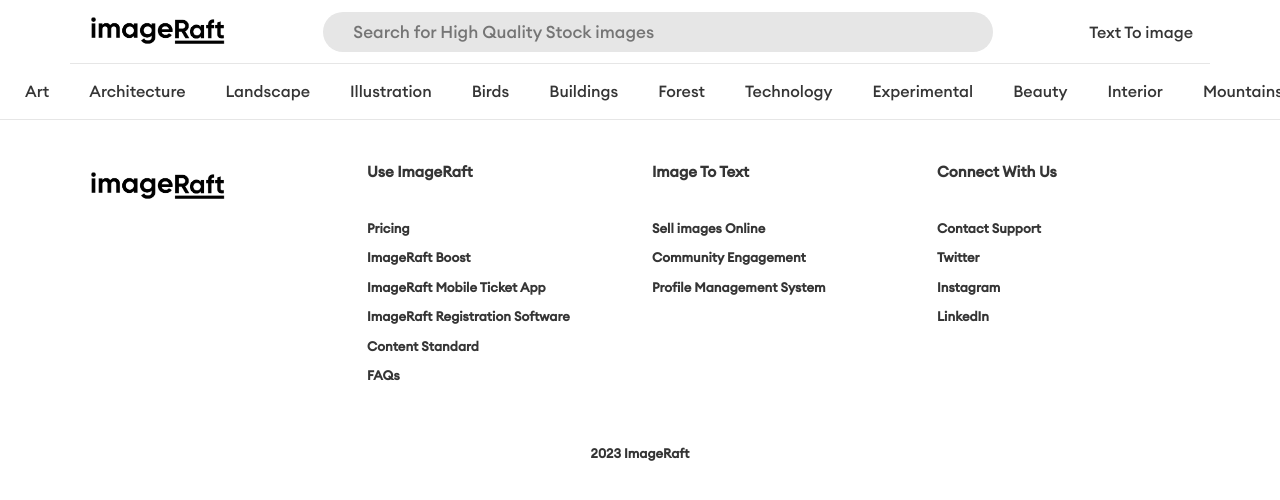
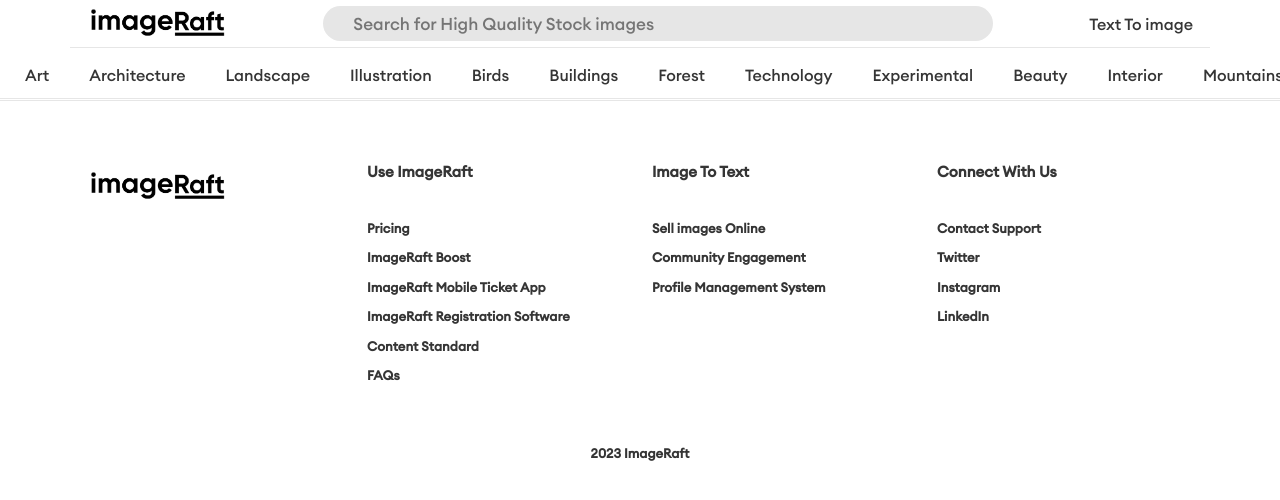
Before and after one commit to topghostly/imageraft-site, a React (Create React App) app: page /imageraft-site/test in a window 1280 px wide. Shown: the top 500 px of the page. Built offline with nearby package versions, Linux system fonts and the light colour scheme.

Commit message:
fixed nav bar

```diff
--- a/src/component/Navbar.jsx
+++ b/src/component/Navbar.jsx
@@ -156,7 +156,7 @@
 `;
 const Navbar = styled.div`
   position: relative;
-  height: 4rem;
+  height: 3rem;
   display: flex;
   justify-content: space-between;
   align-items: center;
@@ -168,7 +168,7 @@
 
     input {
       width: 100%;
-      height: 40px;
+      height: 35px;
       border-radius: 100px;
       padding: 0px 30px;
       outline: none;
@@ -219,7 +219,7 @@
 const ShadoeContainer = styled.div`
   position: relative;
   width: 100vw;
-  height: 45px;
+  height: 40px;
   ::before {
     content: "";
     position: absolute;
```
